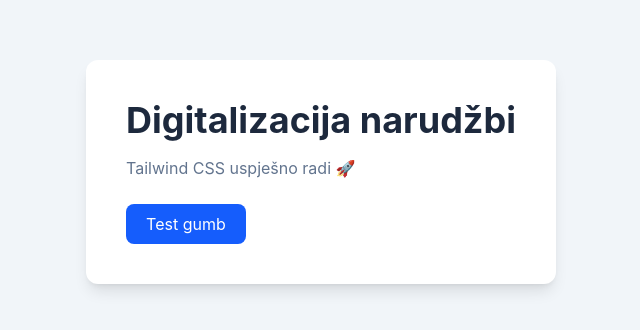
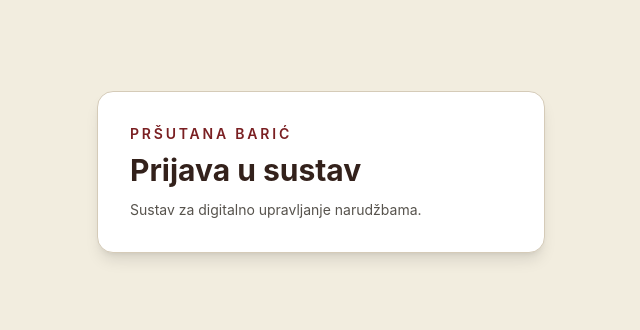
Before and after one commit to brebic4/digitalizacija-narudzbi-frontend, a Vue app: page /login in a window 1280 px wide. Shown: the part 228-558 px from the top of the page, without its empty margins (319-959 px from the left). Built offline with nearby package versions, Linux system fonts and the light colour scheme.

Commit message:
Base folder structure, login and dashboard temporary views

```diff
--- a/package.json
+++ b/package.json
@@ -11,7 +11,7 @@
   },
   "dependencies": {
     "@tailwindcss/vite": "^4.3.3",
-    "axios": "^1.18.1",
+    "axios": "^1.19.0",
     "lucide-vue-next": "^1.0.0",
     "pinia": "^3.0.4",
     "tailwindcss": "^4.3.3",
--- a/src/App.vue
+++ b/src/App.vue
@@ -1,13 +1,3 @@
 <template>
-  <div class="flex min-h-screen items-center justify-center bg-slate-100">
-    <div class="rounded-xl bg-white p-10 shadow-lg">
-      <h1 class="text-4xl font-bold text-slate-800">Digitalizacija narudžbi</h1>
-
-      <p class="mt-4 text-slate-500">Tailwind CSS uspješno radi 🚀</p>
-
-      <button class="mt-6 rounded-lg bg-blue-600 px-5 py-2 text-white transition hover:bg-blue-700">
-        Test gumb
-      </button>
-    </div>
-  </div>
+  <RouterView />
 </template>
--- a/src/main.css
+++ b/src/main.css
@@ -1,4 +1,21 @@
 @import 'tailwindcss';
+
+@theme {
+  --color-brand-brown-950: #241712;
+  --color-brand-brown-900: #33211b;
+  --color-brand-brown-800: #442d24;
+
+  --color-brand-cream-50: #faf8f2;
+  --color-brand-cream-100: #f2eddf;
+  --color-brand-cream-200: #e6ddc9;
+
+  --color-brand-red-700: #7a1f22;
+  --color-brand-red-800: #65181b;
+
+  --color-brand-gold-500: #b28a3e;
+
+  --color-brand-border: #d5cbb8;
+}
 
 @layer base {
   * {
@@ -14,8 +31,8 @@
     min-width: 320px;
     min-height: 100vh;
     margin: 0;
-    background-color: #f8fafc;
-    color: #0f172a;
+    background-color: var(--color-brand-cream-50);
+    color: #2d241f;
     font-family:
       Inter,
       system-ui,
@@ -31,4 +48,8 @@
   textarea {
     font: inherit;
   }
+
+  button {
+    cursor: pointer;
+  }
 }
--- a/src/router/index.js
+++ b/src/router/index.js
@@ -1,8 +1,31 @@
 import { createRouter, createWebHistory } from 'vue-router'
+
+import LoginView from '../views/auth/LoginView.vue'
+import DashboardView from '../views/dashboard/DashboardView.vue'
 
 const router = createRouter({
   history: createWebHistory(import.meta.env.BASE_URL),
-  routes: [],
+
+  routes: [
+    {
+      path: '/',
+      redirect: '/login',
+    },
+    {
+      path: '/login',
+      name: 'login',
+      component: LoginView,
+    },
+    {
+      path: '/dashboard',
+      name: 'dashboard',
+      component: DashboardView,
+    },
+    {
+      path: '/:pathMatch(.*)*',
+      redirect: '/login',
+    },
+  ],
 })
 
 export default router
--- /dev/null
+++ b/src/views/auth/LoginView.vue
@@ -0,0 +1,13 @@
+<template>
+  <main class="flex min-h-screen items-center justify-center bg-brand-cream-100 px-4">
+    <section class="w-full max-w-md rounded-2xl border border-brand-border bg-white p-8 shadow-lg">
+      <p class="mb-2 text-sm font-semibold uppercase tracking-[0.2em] text-brand-red-700">
+        Pršutana Barić
+      </p>
+
+      <h1 class="text-3xl font-bold text-brand-brown-900">Prijava u sustav</h1>
+
+      <p class="mt-3 text-sm text-stone-600">Sustav za digitalno upravljanje narudžbama.</p>
+    </section>
+  </main>
+</template>
--- /dev/null
+++ b/src/views/dashboard/DashboardView.vue
@@ -0,0 +1,7 @@
+<template>
+  <main class="min-h-screen bg-brand-cream-50 p-8">
+    <h1 class="text-3xl font-bold text-brand-brown-900">Dashboard</h1>
+
+    <p class="mt-2 text-stone-600">Frontend je uspješno postavljen.</p>
+  </main>
+</template>
```
Also changed, not shown: 1 other file (tests, documents, lock files or other folders).
